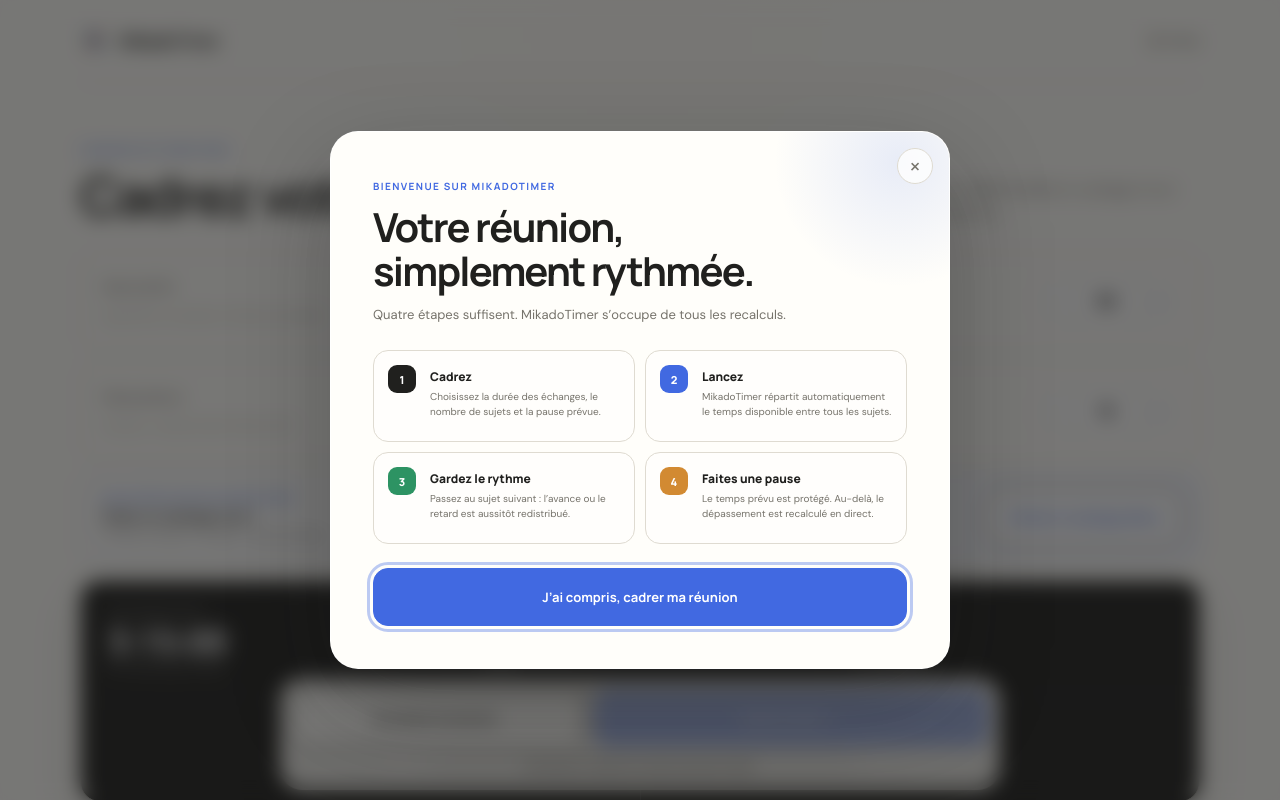
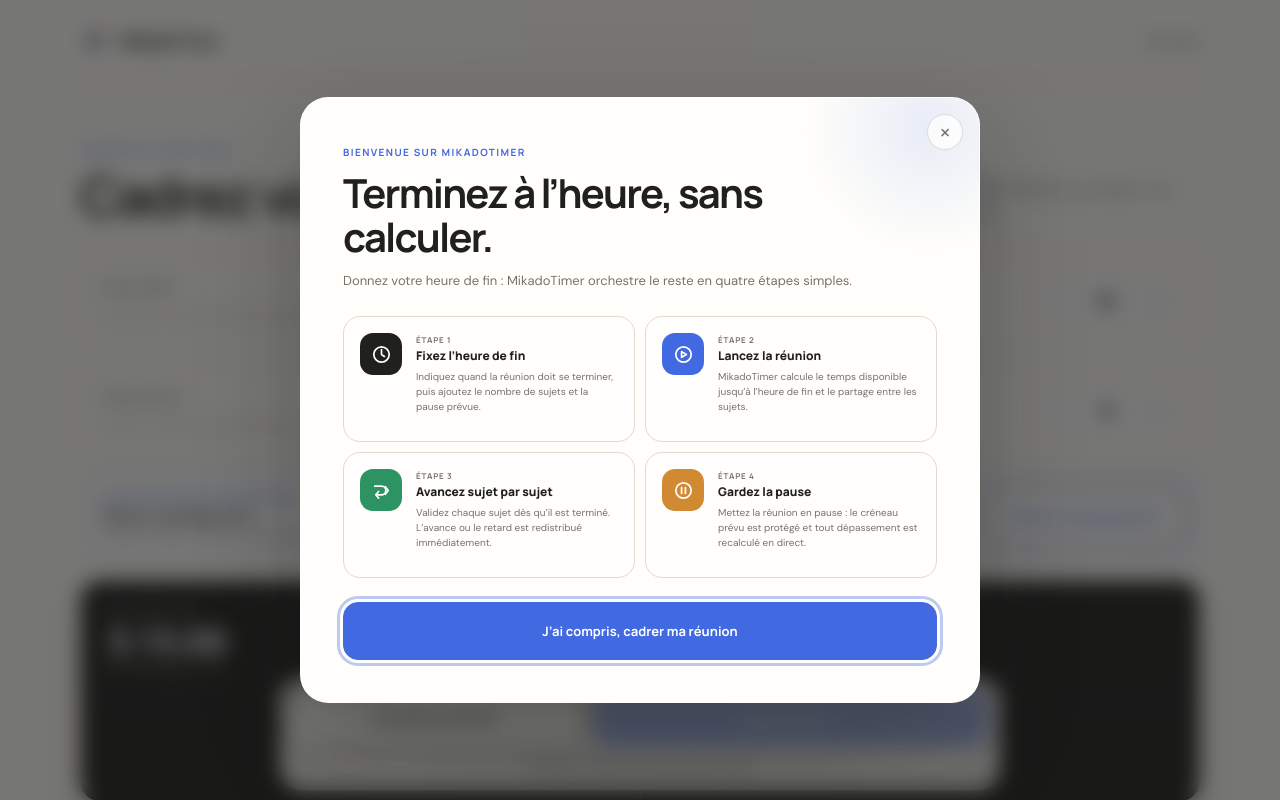
Before and after one commit to pierkiroule/Tim, a React (Vite) app: page / in a window 1280 px wide. Shown: the top 800 px of the page. Built offline with nearby package versions, Linux system fonts and the light colour scheme.

Commit message:
Améliore le tutoriel de prise en main

```diff
--- a/src/components/TutorialModal.jsx
+++ b/src/components/TutorialModal.jsx
@@ -1,10 +1,41 @@
 import { useEffect } from 'react'
 
+function TutorialIcon({ name }) {
+  const paths = {
+    clock: <><circle cx="12" cy="12" r="8" /><path d="M12 7v5l3 2" /></>,
+    play: <><circle cx="12" cy="12" r="8" /><path d="m10 9 5 3-5 3Z" /></>,
+    next: <><path d="M5 7.5h7a4.5 4.5 0 0 1 0 9H7" /><path d="m9 13-3 3.5L9 20M16 8l3 4-3 4" /></>,
+    pause: <><circle cx="12" cy="12" r="8" /><path d="M10 9v6M14 9v6" /></>,
+  }
+
+  return (
+    <svg viewBox="0 0 24 24" aria-hidden="true" focusable="false">
+      {paths[name]}
+    </svg>
+  )
+}
+
 const steps = [
-  ['Cadrez', 'Choisissez la durée des échanges, le nombre de sujets et la pause prévue.'],
-  ['Lancez', 'MikadoTimer répartit automatiquement le temps disponible entre tous les sujets.'],
-  ['Gardez le rythme', 'Passez au sujet suivant : l’avance ou le retard est aussitôt redistribué.'],
-  ['Faites une pause', 'Le temps prévu est protégé. Au-delà, le dépassement est recalculé en direct.'],
+  {
+    icon: 'clock',
+    title: 'Fixez l’heure de fin',
+    description: 'Indiquez quand la réunion doit se terminer, puis ajoutez le nombre de sujets et la pause prévue.',
+  },
+  {
+    icon: 'play',
+    title: 'Lancez la réunion',
+    description: 'MikadoTimer calcule le temps disponible jusqu’à l’heure de fin et le partage entre les sujets.',
+  },
+  {
+    icon: 'next',
+    title: 'Avancez sujet par sujet',
+    description: 'Validez chaque sujet dès qu’il est terminé. L’avance ou le retard est redistribué immédiatement.',
+  },
+  {
+    icon: 'pause',
+    title: 'Gardez la pause',
+    description: 'Mettez la réunion en pause : le créneau prévu est protégé et tout dépassement est recalculé en direct.',
+  },
 ]
 
 export function TutorialModal({ onClose }) {
@@ -16,14 +47,21 @@
 
   return (
     <div className="tutorial-backdrop" role="presentation" onMouseDown={(event) => event.target === event.currentTarget && onClose()}>
-      <section className="tutorial-modal" role="dialog" aria-modal="true" aria-labelledby="tutorial-title">
+      <section className="tutorial-modal" role="dialog" aria-modal="true" aria-labelledby="tutorial-title" aria-describedby="tutorial-lead">
         <button className="tutorial-close" type="button" onClick={onClose} aria-label="Fermer le tutoriel">×</button>
         <span className="eyebrow">Bienvenue sur MikadoTimer</span>
-        <h2 id="tutorial-title">Votre réunion, simplement rythmée.</h2>
-        <p className="tutorial-lead">Quatre étapes suffisent. MikadoTimer s’occupe de tous les recalculs.</p>
+        <h2 id="tutorial-title">Terminez à l’heure, sans calculer.</h2>
+        <p className="tutorial-lead" id="tutorial-lead">Donnez votre heure de fin : MikadoTimer orchestre le reste en quatre étapes simples.</p>
         <ol className="tutorial-steps">
-          {steps.map(([title, description], index) => (
-            <li key={title}><span>{index + 1}</span><div><strong>{title}</strong><p>{description}</p></div></li>
+          {steps.map(({ icon, title, description }, index) => (
+            <li key={title}>
+              <span className="tutorial-step-icon"><TutorialIcon name={icon} /></span>
+              <div>
+                <small>Étape {index + 1}</small>
+                <strong>{title}</strong>
+                <p>{description}</p>
+              </div>
+            </li>
           ))}
         </ol>
         <button className="button button--primary tutorial-action" type="button" onClick={onClose} autoFocus>J’ai compris, cadrer ma réunion</button>
--- a/src/styles/global.css
+++ b/src/styles/global.css
@@ -46,11 +46,11 @@
 .mikado-intro__skip:hover { color: white; }
 
 .tutorial-backdrop { position: fixed; z-index: 90; inset: 0; display: grid; place-items: center; padding: 20px; background: rgba(22,22,21,.58); backdrop-filter: blur(10px); animation: tutorial-backdrop-in .45s ease both; }
-.tutorial-modal { position: relative; width: min(100%, 620px); max-height: calc(100vh - 40px); padding: clamp(25px, 5vw, 42px); overflow-y: auto; border: 1px solid rgba(255,255,255,.75); border-radius: 28px; background: var(--paper); box-shadow: 0 35px 100px rgba(18,18,17,.28); animation: tutorial-modal-in .55s cubic-bezier(.2,.85,.2,1) both; }
+.tutorial-modal { position: relative; width: min(100%, 680px); max-height: calc(100vh - 40px); padding: clamp(25px, 5vw, 42px); overflow-y: auto; border: 1px solid rgba(255,255,255,.75); border-radius: 28px; background: var(--paper); box-shadow: 0 35px 100px rgba(18,18,17,.28); animation: tutorial-modal-in .55s cubic-bezier(.2,.85,.2,1) both; }
 .tutorial-modal::before { position: absolute; top: -100px; right: -80px; width: 260px; aspect-ratio: 1; border-radius: 50%; background: radial-gradient(circle, rgba(65,105,225,.12), transparent 68%); content: ''; pointer-events: none; }
 .tutorial-close { position: absolute; z-index: 1; top: 16px; right: 16px; display: grid; width: 36px; height: 36px; place-items: center; border: 1px solid var(--line); border-radius: 50%; background: rgba(255,255,255,.8); color: var(--muted); cursor: pointer; font-size: 22px; line-height: 1; transition: transform .2s, color .2s; }.tutorial-close:hover { color: var(--ink); transform: rotate(8deg); }
-.tutorial-modal h2 { max-width: 460px; margin-top: 10px; font-size: clamp(27px, 5vw, 40px); }.tutorial-lead { max-width: 500px; margin: 12px 0 25px; color: var(--muted); font-size: 13px; line-height: 1.55; }
-.tutorial-steps { display: grid; grid-template-columns: 1fr 1fr; gap: 10px; margin: 0 0 24px; padding: 0; list-style: none; counter-reset: tutorial; }.tutorial-steps li { display: grid; grid-template-columns: 32px 1fr; gap: 10px; min-height: 92px; padding: 14px; border: 1px solid var(--line); border-radius: 15px; background: rgba(255,255,255,.58); }.tutorial-steps li > span { display: grid; width: 28px; height: 28px; place-items: center; border-radius: 9px; background: var(--ink); color: white; font: 800 11px 'Manrope', sans-serif; }.tutorial-steps li:nth-child(2) > span { background: var(--blue); }.tutorial-steps li:nth-child(3) > span { background: var(--green); }.tutorial-steps li:nth-child(4) > span { background: var(--amber); }.tutorial-steps strong { font: 800 12px 'Manrope', sans-serif; }.tutorial-steps p { margin: 4px 0 0; color: var(--muted); font-size: 10px; line-height: 1.45; }
+.tutorial-modal h2 { max-width: 540px; margin-top: 10px; font-size: clamp(27px, 5vw, 40px); }.tutorial-lead { max-width: 540px; margin: 12px 0 25px; color: var(--muted); font-size: 13px; line-height: 1.55; }
+.tutorial-steps { display: grid; grid-template-columns: 1fr 1fr; gap: 10px; margin: 0 0 24px; padding: 0; list-style: none; }.tutorial-steps li { display: grid; grid-template-columns: 44px 1fr; gap: 12px; min-height: 126px; padding: 16px; border: 1px solid var(--line); border-radius: 17px; background: rgba(255,255,255,.58); }.tutorial-step-icon { display: grid; width: 42px; height: 42px; place-items: center; border-radius: 13px; background: var(--ink); color: white; }.tutorial-step-icon svg { width: 23px; height: 23px; fill: none; stroke: currentColor; stroke-width: 1.8; stroke-linecap: round; stroke-linejoin: round; }.tutorial-steps li:nth-child(2) .tutorial-step-icon { background: var(--blue); }.tutorial-steps li:nth-child(3) .tutorial-step-icon { background: var(--green); }.tutorial-steps li:nth-child(4) .tutorial-step-icon { background: var(--amber); }.tutorial-steps small { display: block; margin: 1px 0 3px; color: var(--muted); font: 700 8px 'Manrope', sans-serif; letter-spacing: .1em; text-transform: uppercase; }.tutorial-steps strong { display: block; font: 800 12px/1.3 'Manrope', sans-serif; }.tutorial-steps p { margin: 5px 0 0; color: var(--muted); font-size: 10px; line-height: 1.5; }
 .tutorial-action { width: 100%; }
 
 .app-shell { width: min(100% - 32px, 1120px); margin: 0 auto; }
@@ -161,7 +161,7 @@
 }
 
 @media (max-width: 430px) {
-  .tutorial-backdrop { padding: 10px; }.tutorial-modal { max-height: calc(100vh - 20px); padding: 28px 18px 20px; border-radius: 22px; }.tutorial-steps { grid-template-columns: 1fr; }.tutorial-steps li { min-height: auto; }.field { min-height: 84px; padding: 15px; }.stepper { grid-template-columns: 34px 52px 34px; height: 44px; }.stepper input { width: 52px; }.dashboard span, .dashboard small { font-size: 8px; }.dashboard article { padding-inline: 7px; }.dashboard-clock strong { font-size: 17px; }.assistant { grid-template-columns: 52px 1fr; gap: 12px; padding: 13px; }.assistant-avatar { width: 50px; height: 50px; }.assistant-face { width: 42px; height: 42px; }.assistant-heading { align-items: flex-start; flex-direction: column; gap: 4px; }.assistant p { font-size: 12px; }.assistant-copy small { display: block; margin-top: 4px; font-size: 9px; }.eye { top: 14px; }.eye-left { left: 11px; }.eye-right { right: 11px; }.mouth { left: 11px; bottom: 9px; }.hub strong { font-size: 23px; }.hub small { font-size: 7px; }
+  .tutorial-backdrop { padding: 10px; }.tutorial-modal { max-height: calc(100vh - 20px); padding: 28px 18px 20px; border-radius: 22px; }.tutorial-steps { grid-template-columns: 1fr; }.tutorial-steps li { min-height: auto; }.tutorial-step-icon { width: 38px; height: 38px; }.field { min-height: 84px; padding: 15px; }.stepper { grid-template-columns: 34px 52px 34px; height: 44px; }.stepper input { width: 52px; }.dashboard span, .dashboard small { font-size: 8px; }.dashboard article { padding-inline: 7px; }.dashboard-clock strong { font-size: 17px; }.assistant { grid-template-columns: 52px 1fr; gap: 12px; padding: 13px; }.assistant-avatar { width: 50px; height: 50px; }.assistant-face { width: 42px; height: 42px; }.assistant-heading { align-items: flex-start; flex-direction: column; gap: 4px; }.assistant p { font-size: 12px; }.assistant-copy small { display: block; margin-top: 4px; font-size: 9px; }.eye { top: 14px; }.eye-left { left: 11px; }.eye-right { right: 11px; }.mouth { left: 11px; bottom: 9px; }.hub strong { font-size: 23px; }.hub small { font-size: 7px; }
 }
 
 @media (prefers-reduced-motion: reduce) {
```
